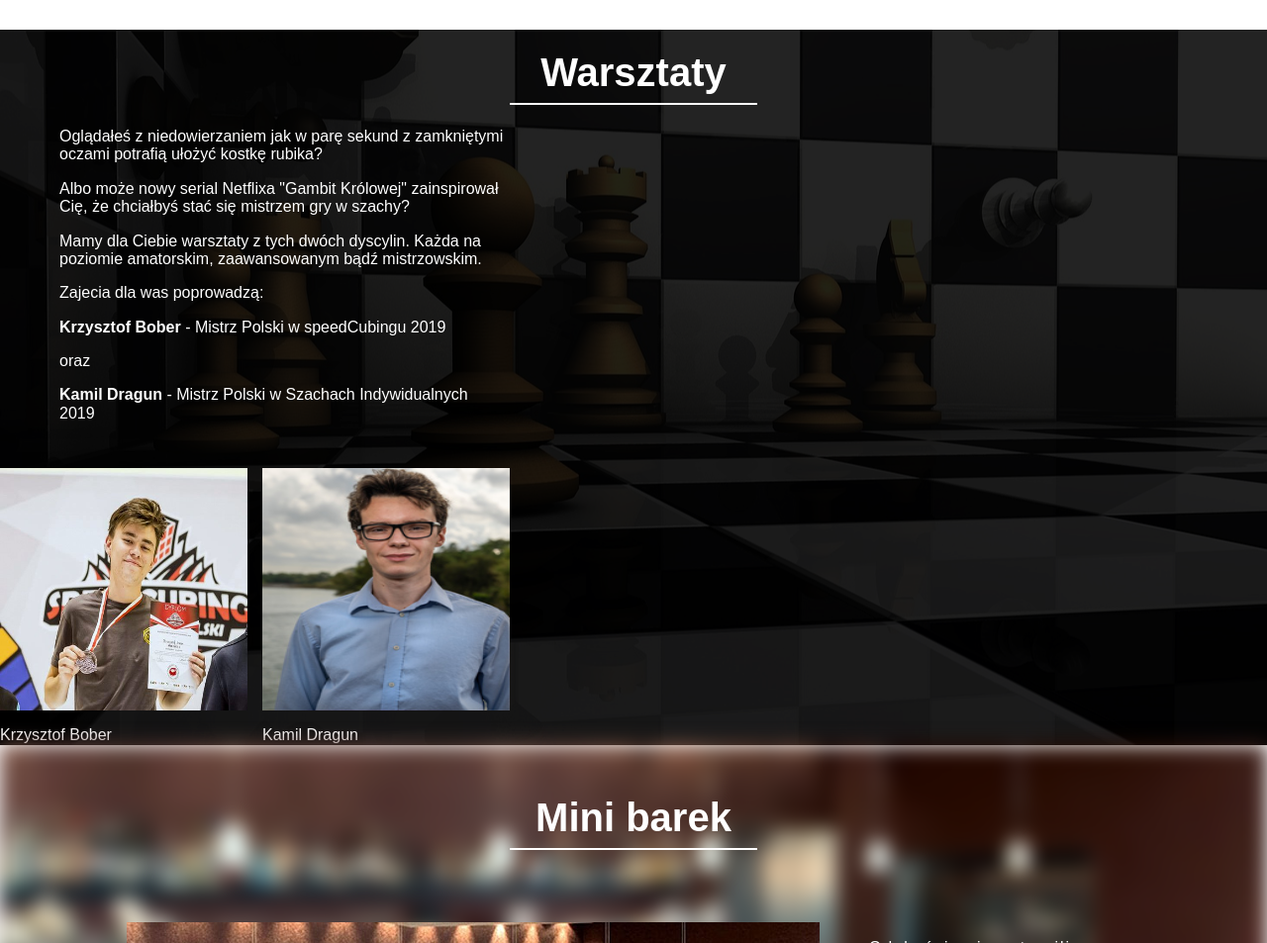
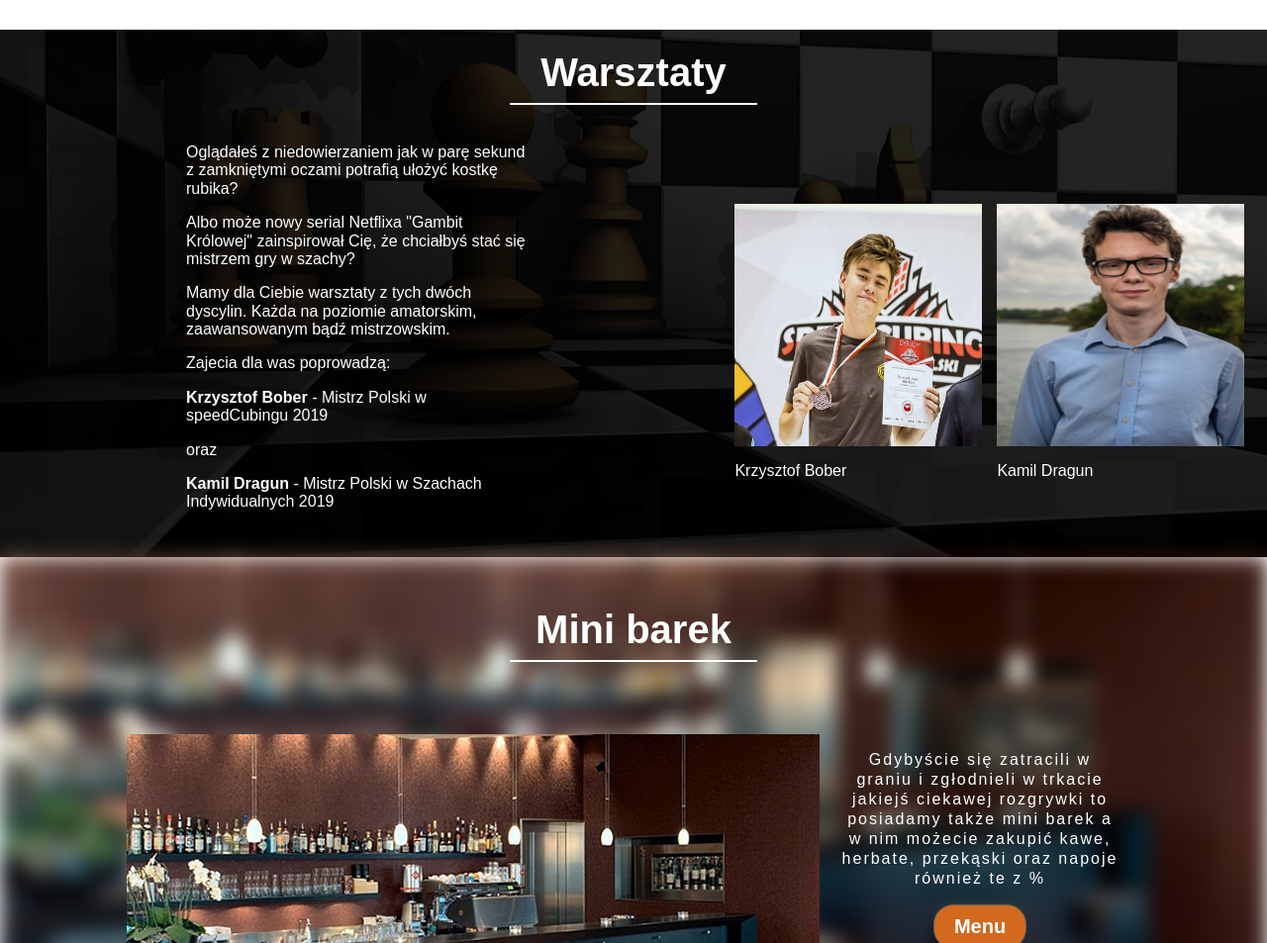
Before and after one commit to RapsPll/kraina-gier, a plain HTML site: page index.html in a window 1280 px wide. Shown: the part 2661-3614 px from the top of the page at 99% size. Drawn offline with nearby package versions, Linux system fonts and the light colour scheme; a web font is replaced by a local one.

Commit message:
change class name

```diff
--- a/style/workshops.css
+++ b/style/workshops.css
@@ -7,7 +7,7 @@
     width: 100%;
 }
 
-.cos {
+.workshops__article {
     display: flex;
     flex-direction: row;
     justify-content: space-between;
@@ -61,7 +61,7 @@
     font-weight: bolder;
 }
 
-.workshops__image{
+.workshops__image {
     position: relative;
     z-index: 1;
     display: grid;
@@ -70,7 +70,7 @@
     width: 40%;
 }
 
-.workshops__imagePhoto{
+.workshops__imagePhoto {
     width: 250px;
     height: 275px;
     padding-bottom: 30px;
@@ -81,21 +81,20 @@
 .workshops__imageKrzysztof {
     position: relative;
 }
+
 .workshops__imageKamil::after {
     content: "Kamil Dragun";
-    position:absolute;
+    position: absolute;
     z-index: 1;
     bottom: 0;
     left: 0;
     color: #fff;
+}
 
-
-}
 .workshops__imageKrzysztof::after {
     content: "Krzysztof Bober";
     color: #fff;
     position: absolute;
     left: 0;
     bottom: 0;
-
 }
```
